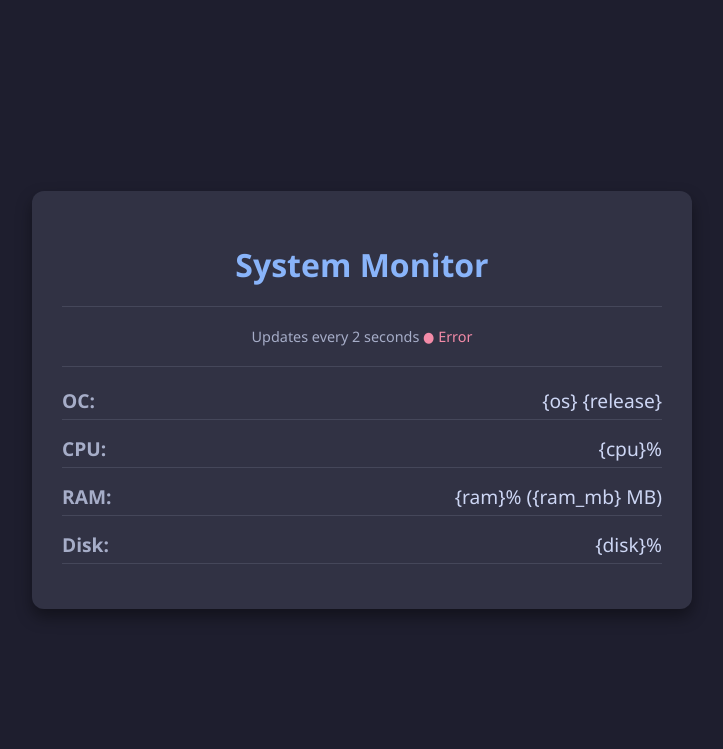
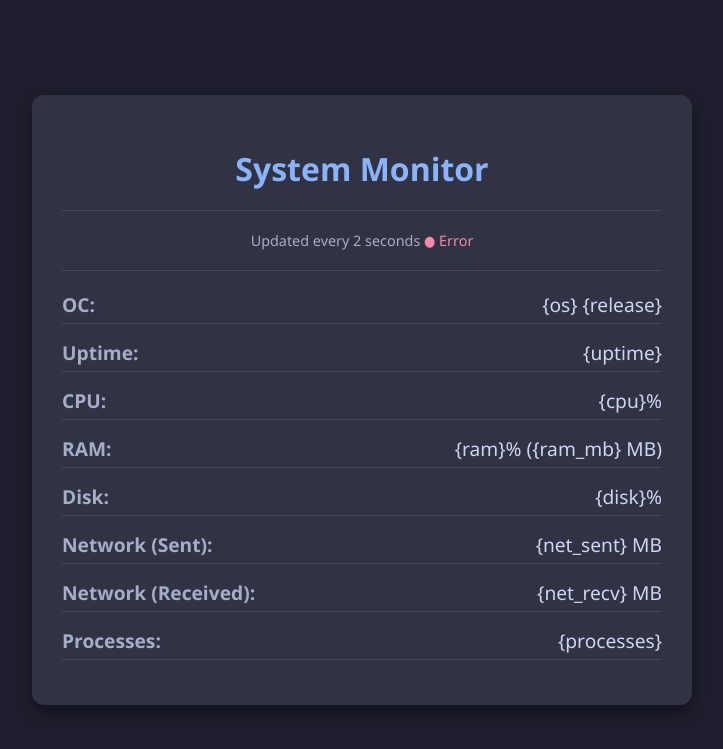
Before and after one commit to VladyslavKorniichuk/python-system-monitor-docker, a Python web app: template templates/index.html in a window 1280 px wide. Shown: the top 749 px of the page, without its empty margins (278-1001 px from the left). Run offline with Jinja, Linux system fonts and the light colour scheme; the template is opened without the code that fills it, so the values that code supplies are empty.

Commit message:
upd: add new measures

```diff
--- a/templates/index.html
+++ b/templates/index.html
@@ -11,13 +11,17 @@
         <h1>System Monitor</h1>
         <hr class="separator">
         <p style="text-align:center; font-size: 0.9em; color: #a6adc8;">
-            Updates every 2 seconds <span id="status-icon" style="color: #89b4fa;">● Live</span>
+            Updated every 2 seconds <span id="status-icon" style="color: #89b4fa;">● Live</span>
         </p>
         <hr class="separator">
         <div class="metric"><span class="label">ОС:</span> <span id="os-value">{os} {release}</span></div>
+        <div class="metric"><span class="label">Uptime:</span> <span id="uptime-value">{uptime}</span></div>
         <div class="metric"><span class="label">CPU:</span> <span id="cpu-value">{cpu}%</span></div>
         <div class="metric"><span class="label">RAM:</span> <span id="ram-value">{ram}% ({ram_mb} MB)</span></div>
         <div class="metric"><span class="label">Disk:</span> <span id="disk-value">{disk}%</span></div>
+        <div class="metric"><span class="label">Network (Sent):</span> <span id="net-sent-value">{net_sent} MB</span></div>
+        <div class="metric"><span class="label">Network (Received):</span> <span id="net-recv-value">{net_recv} MB</span></div>
+        <div class="metric"><span class="label">Processes:</span> <span id="proc-value">{processes}</span></div>
     </div>
 
     <script>
@@ -26,9 +30,12 @@
                 .then(response => response.json())
                 .then(data => {
                     document.getElementById('cpu-value').textContent = data.metrics.cpu_percent + '%';
-                    document.getElementById('ram-value').textContent =
-                        data.metrics.ram_percent + '% (' + data.metrics.ram_mb + ' MB)';
+                    document.getElementById('ram-value').textContent = data.metrics.ram_percent + '% (' + data.metrics.ram_mb + ' MB)';
                     document.getElementById('disk-value').textContent = data.metrics.disk_percent + '%';
+                    document.getElementById('uptime-value').textContent = data.metrics.uptime;
+                    document.getElementById('net-sent-value').textContent = data.metrics.net_sent_mb + ' MB';
+                    document.getElementById('net-recv-value').textContent = data.metrics.net_recv_mb + ' MB';
+                    document.getElementById('proc-value').textContent = data.metrics.processes;
                 })
                 .catch(error => {
                     console.error('Error updating metrics:', error);
@@ -38,7 +45,6 @@
         }
 
         setInterval(updateMetrics, 2000);
-
         updateMetrics();
     </script>
 </body>
```
Also changed, not shown: app.py (+31 -10 lines).
